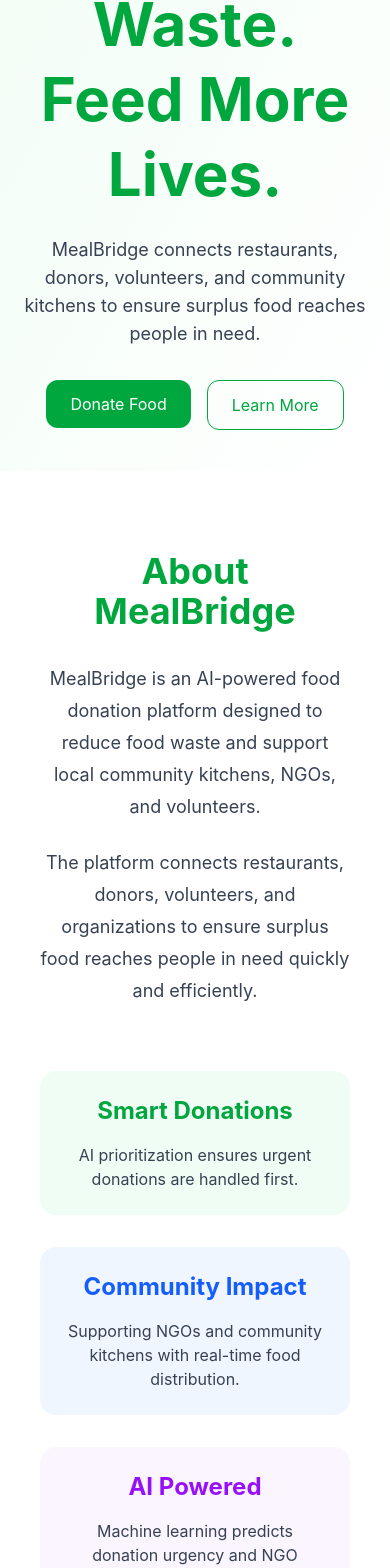
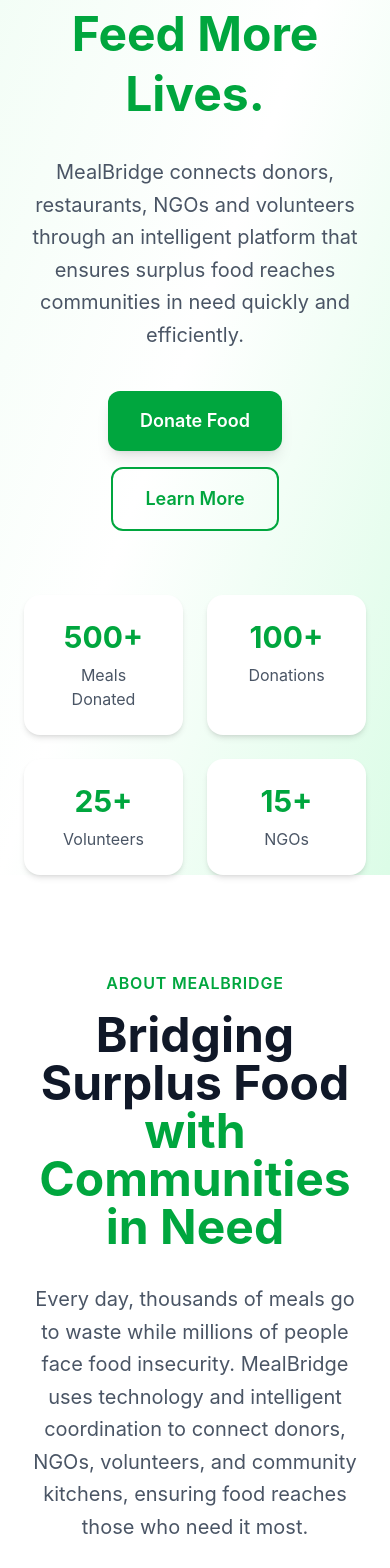
Before and after one commit to rishithambala/MealBridge, a React (Vite) app in the folder client/: page / in a window 390 px wide. Shown: the part 334-1902 px from the top of the page. Built offline with nearby package versions, Linux system fonts and the light colour scheme; no server answers.

Commit message:
Improved dashboard UI

```diff
--- a/client/src/components/About.jsx
+++ b/client/src/components/About.jsx
@@ -2,71 +2,117 @@ const About = () => {
   return (
     <section
       id="about"
-      className="py-20 bg-white px-10"
+      className="py-24 bg-white px-6 md:px-10"
     >
 
-      <div className="max-w-5xl mx-auto text-center">
+      <div className="max-w-6xl mx-auto">
 
-        <h2 className="text-4xl font-bold text-green-600">
-          About MealBridge
-        </h2>
+        <div className="text-center">
 
-        <p className="mt-8 text-lg text-gray-700 leading-8">
+          <span className="text-green-600 font-semibold uppercase tracking-wider">
+            About MealBridge
+          </span>
 
-          MealBridge is an AI-powered food donation platform
-          designed to reduce food waste and support local
-          community kitchens, NGOs, and volunteers.
+          <h2 className="text-5xl font-bold text-gray-900 mt-4">
+            Bridging Surplus Food
+            <span className="text-green-600">
+              {" "}with Communities in Need
+            </span>
+          </h2>
 
-        </p>
+          <p className="mt-8 text-xl text-gray-600 max-w-4xl mx-auto leading-relaxed">
 
-        <p className="mt-6 text-lg text-gray-700 leading-8">
+            Every day, thousands of meals go to waste while
+            millions of people face food insecurity.
+            MealBridge uses technology and intelligent
+            coordination to connect donors, NGOs,
+            volunteers, and community kitchens,
+            ensuring food reaches those who need it most.
 
-          The platform connects restaurants, donors,
-          volunteers, and organizations to ensure surplus
-          food reaches people in need quickly and efficiently.
+          </p>
 
-        </p>
+        </div>
 
-        <div className="grid md:grid-cols-3 gap-8 mt-16">
+        <div className="grid md:grid-cols-3 gap-8 mt-20">
 
-          <div className="bg-green-50 p-6 rounded-2xl">
+          <div className="bg-green-50 p-8 rounded-3xl shadow-sm hover:shadow-lg transition">
+
+            <div className="text-5xl mb-4">
+              🍱
+            </div>
 
             <h3 className="text-2xl font-bold text-green-600">
               Smart Donations
             </h3>
 
-            <p className="mt-4 text-gray-700">
-              AI prioritization ensures urgent donations
-              are handled first.
+            <p className="mt-4 text-gray-700 leading-7">
+
+              Donors can quickly create food donations
+              while the platform prioritizes urgent
+              contributions for faster distribution.
+
             </p>
 
           </div>
 
-          <div className="bg-blue-50 p-6 rounded-2xl">
+          <div className="bg-blue-50 p-8 rounded-3xl shadow-sm hover:shadow-lg transition">
+
+            <div className="text-5xl mb-4">
+              🤝
+            </div>
 
             <h3 className="text-2xl font-bold text-blue-600">
               Community Impact
             </h3>
 
-            <p className="mt-4 text-gray-700">
-              Supporting NGOs and community kitchens
-              with real-time food distribution.
+            <p className="mt-4 text-gray-700 leading-7">
+
+              NGOs, community kitchens and volunteers
+              collaborate through a single platform to
+              reduce food waste and increase social impact.
+
             </p>
 
           </div>
 
-          <div className="bg-purple-50 p-6 rounded-2xl">
+          <div className="bg-purple-50 p-8 rounded-3xl shadow-sm hover:shadow-lg transition">
+
+            <div className="text-5xl mb-4">
+              🤖
+            </div>
 
             <h3 className="text-2xl font-bold text-purple-600">
               AI Powered
             </h3>
 
-            <p className="mt-4 text-gray-700">
-              Machine learning predicts donation urgency
-              and NGO demand.
+            <p className="mt-4 text-gray-700 leading-7">
+
+              Machine learning models help prioritize
+              donations and lay the foundation for future
+              demand forecasting and smart NGO matching.
+
             </p>
 
           </div>
+
+        </div>
+
+        <div className="mt-24 bg-gradient-to-r from-green-600 to-green-700 rounded-3xl text-white p-12 text-center">
+
+          <h3 className="text-4xl font-bold">
+
+            Our Mission
+
+          </h3>
+
+          <p className="mt-6 text-lg max-w-3xl mx-auto leading-8">
+
+            To create a sustainable ecosystem where
+            surplus food is redirected efficiently,
+            communities are empowered, and technology
+            helps eliminate avoidable hunger.
+
+          </p>
 
         </div>
 
--- a/client/src/components/Features.jsx
+++ b/client/src/components/Features.jsx
@@ -1,44 +1,168 @@
 const Features = () => {
   return (
-    <section className="py-20 px-8 bg-white">
+    <section className="py-24 px-6 md:px-10 bg-gray-50">
 
-      <h2 className="text-4xl font-bold text-center text-gray-800">
-        Why MealBridge?
+      <div className="max-w-7xl mx-auto">
+
+        <div className="text-center">
+
+          <span className="text-green-600 font-semibold uppercase tracking-wider">
+            Platform Features
+          </span>
+
+          <h2 className="text-5xl font-bold text-gray-900 mt-4">
+            Everything Needed to
+            <span className="text-green-600">
+              {" "}Reduce Food Waste
+            </span>
           </h2>
 
-      <div className="grid md:grid-cols-3 gap-8 mt-14">
+          <p className="mt-6 text-xl text-gray-600 max-w-3xl mx-auto">
 
-        <div className="bg-gray-100 p-8 rounded-2xl shadow-sm">
-          <h3 className="text-2xl font-semibold text-green-600">
-            Food Donation
+            MealBridge provides a complete ecosystem for food donation,
+            coordination, delivery, and impact tracking.
+
+          </p>
+
+        </div>
+
+        <div className="grid md:grid-cols-2 lg:grid-cols-4 gap-8 mt-20">
+
+          <div className="bg-white p-8 rounded-3xl shadow-md hover:shadow-xl transition">
+
+            <div className="text-5xl mb-4">
+              🍱
+            </div>
+
+            <h3 className="text-2xl font-bold text-green-600">
+              Food Donations
             </h3>
 
-          <p className="mt-4 text-gray-600">
-            Restaurants and individuals can donate surplus food easily.
+            <p className="mt-4 text-gray-600 leading-7">
+
+              Restaurants, donors and organizations
+              can quickly donate surplus food through
+              a simple and streamlined process.
+
             </p>
+
           </div>
 
-        <div className="bg-gray-100 p-8 rounded-2xl shadow-sm">
-          <h3 className="text-2xl font-semibold text-green-600">
-            Smart Matching
+          <div className="bg-white p-8 rounded-3xl shadow-md hover:shadow-xl transition">
+
+            <div className="text-5xl mb-4">
+              🤖
+            </div>
+
+            <h3 className="text-2xl font-bold text-green-600">
+              AI Prioritization
             </h3>
 
-          <p className="mt-4 text-gray-600">
-            AI-based matching connects donations to nearby community kitchens.
+            <p className="mt-4 text-gray-600 leading-7">
+
+              Machine learning predicts donation
+              urgency and helps prioritize food
+              distribution efficiently.
+
             </p>
+
           </div>
 
-        <div className="bg-gray-100 p-8 rounded-2xl shadow-sm">
-          <h3 className="text-2xl font-semibold text-green-600">
-            Volunteer Support
+          <div className="bg-white p-8 rounded-3xl shadow-md hover:shadow-xl transition">
+
+            <div className="text-5xl mb-4">
+              🚚
+            </div>
+
+            <h3 className="text-2xl font-bold text-green-600">
+              Volunteer Network
             </h3>
 
-          <p className="mt-4 text-gray-600">
-            Volunteers help collect and deliver food quickly and safely.
+            <p className="mt-4 text-gray-600 leading-7">
+
+              Volunteers can accept assignments,
+              pick up food, and update delivery
+              progress in real time.
+
             </p>
+
+          </div>
+
+          <div className="bg-white p-8 rounded-3xl shadow-md hover:shadow-xl transition">
+
+            <div className="text-5xl mb-4">
+              📊
+            </div>
+
+            <h3 className="text-2xl font-bold text-green-600">
+              Impact Tracking
+            </h3>
+
+            <p className="mt-4 text-gray-600 leading-7">
+
+              Monitor donations, meals delivered,
+              volunteer activity and platform-wide
+              impact metrics.
+
+            </p>
+
           </div>
 
         </div>
+
+        <div className="grid md:grid-cols-3 gap-8 mt-20">
+
+          <div className="bg-green-600 text-white p-8 rounded-3xl">
+
+            <h3 className="text-3xl font-bold">
+              Fast Distribution
+            </h3>
+
+            <p className="mt-4 leading-7">
+
+              Connect donors and NGOs instantly
+              to reduce delays and prevent food
+              spoilage.
+
+            </p>
+
+          </div>
+
+          <div className="bg-gray-900 text-white p-8 rounded-3xl">
+
+            <h3 className="text-3xl font-bold">
+              Secure Platform
+            </h3>
+
+            <p className="mt-4 leading-7">
+
+              Role-based access ensures donors,
+              NGOs and volunteers have a secure
+              experience.
+
+            </p>
+
+          </div>
+
+          <div className="bg-blue-600 text-white p-8 rounded-3xl">
+
+            <h3 className="text-3xl font-bold">
+              Scalable Solution
+            </h3>
+
+            <p className="mt-4 leading-7">
+
+              Designed to support communities,
+              cities and organizations at scale.
+
+            </p>
+
+          </div>
+
+        </div>
+
+      </div>
+
     </section>
   )
 }
--- a/client/src/components/Footer.jsx
+++ b/client/src/components/Footer.jsx
@@ -1,20 +1,126 @@
+import { Link } from "react-router-dom"
+
 const Footer = () => {
   return (
-    <footer className="bg-white mt-20 py-8 border-t">
+    <footer className="bg-gray-900 text-white mt-20">
 
-      <div className="text-center">
+      <div className="max-w-7xl mx-auto px-8 py-16">
 
-        <h2 className="text-2xl font-bold text-green-600">
-          MealBridge
-        </h2>
+        <div className="grid md:grid-cols-4 gap-10">
 
-        <p className="mt-3 text-gray-600">
-          Reducing food waste through smart community connections.
-        </p>
+          <div>
 
-        <p className="mt-4 text-sm text-gray-400">
-          © 2026 MealBridge. All rights reserved.
-        </p>
+            <h2 className="text-3xl font-bold text-green-400">
+              MealBridge
+            </h2>
+
+            <p className="mt-4 text-gray-300 leading-7">
+
+              AI-powered food redistribution platform
+              connecting donors, NGOs and volunteers
+              to reduce food waste and fight hunger.
+
+            </p>
+
+          </div>
+
+          <div>
+
+            <h3 className="text-xl font-semibold mb-4">
+              Platform
+            </h3>
+
+            <ul className="space-y-3 text-gray-300">
+
+              <li>
+                <Link
+                  to="/"
+                  className="hover:text-green-400"
+                >
+                  Home
+                </Link>
+              </li>
+
+              <li>
+                <Link
+                  to="/dashboard"
+                  className="hover:text-green-400"
+                >
+                  Dashboard
+                </Link>
+              </li>
+
+              <li>
+                <Link
+                  to="/create-donation"
+                  className="hover:text-green-400"
+                >
+                  Donate Food
+                </Link>
+              </li>
+
+            </ul>
+
+          </div>
+
+          <div>
+
+            <h3 className="text-xl font-semibold mb-4">
+              Features
+            </h3>
+
+            <ul className="space-y-3 text-gray-300">
+
+              <li>Food Donations</li>
+
+              <li>AI Prediction</li>
+
+              <li>Volunteer Network</li>
+
+              <li>Impact Tracking</li>
+
+            </ul>
+
+          </div>
+
+          <div>
+
+            <h3 className="text-xl font-semibold mb-4">
+              Contact
+            </h3>
+
+            <ul className="space-y-3 text-gray-300">
+
+              <li>
+                📧 support@mealbridge.org
+              </li>
+
+              <li>
+                🌍 India
+              </li>
+
+              <li>
+                🤝 Community Driven
+              </li>
+
+            </ul>
+
+          </div>
+
+        </div>
+
+        <div className="border-t border-gray-700 mt-12 pt-8 text-center text-gray-400">
+
+          <p>
+            © 2026 MealBridge. All rights reserved.
+          </p>
+
+          <p className="mt-2">
+            Built with React, Node.js, MongoDB,
+            Render, Vercel and Machine Learning.
+          </p>
+
+        </div>
 
       </div>
 
--- a/client/src/components/Hero.jsx
+++ b/client/src/components/Hero.jsx
@@ -1,32 +1,109 @@
 import { Link } from "react-router-dom"
+
 const Hero = () => {
   return (
-    <section className="min-h-[80vh] flex flex-col justify-center items-center text-center px-6 bg-gradient-to-br from-green-50 to-white">
+    <section className="min-h-[90vh] flex flex-col justify-center items-center text-center px-6 bg-gradient-to-br from-green-50 via-white to-green-100">
 
-      <h1 className="text-6xl font-bold text-green-600 leading-tight">
+      <div className="max-w-5xl">
+
+        <span className="inline-block bg-green-100 text-green-700 px-4 py-2 rounded-full font-medium mb-6">
+          🌍 AI-Powered Food Redistribution Platform
+        </span>
+
+        <h1 className="text-5xl md:text-7xl font-bold text-gray-900 leading-tight">
+
           Reduce Food Waste.
           <br />
+
+          <span className="text-green-600">
             Feed More Lives.
+          </span>
+
         </h1>
 
-      <p className="mt-6 text-lg text-gray-700 max-w-2xl">
-        MealBridge connects restaurants, donors, volunteers, and
-        community kitchens to ensure surplus food reaches people in need.
+        <p className="mt-8 text-xl text-gray-600 max-w-3xl mx-auto leading-relaxed">
+
+          MealBridge connects donors, restaurants, NGOs and volunteers
+          through an intelligent platform that ensures surplus food
+          reaches communities in need quickly and efficiently.
+
         </p>
 
-<div className="mt-8 flex gap-4 flex-wrap justify-center">
+        <div className="mt-10 flex gap-4 flex-wrap justify-center">
 
           <Link to="/create-donation">
-    <button className="bg-green-600 text-white px-6 py-3 rounded-xl hover:bg-green-700 transition">
+
+            <button className="bg-green-600 text-white px-8 py-4 rounded-xl text-lg font-semibold hover:bg-green-700 transition shadow-lg">
+
               Donate Food
+
             </button>
+
           </Link>
 
           <a href="#about">
-  <button className="border border-green-600 text-green-600 px-6 py-3 rounded-xl hover:bg-green-50 transition">
+
+            <button className="border-2 border-green-600 text-green-600 px-8 py-4 rounded-xl text-lg font-semibold hover:bg-green-50 transition">
+
               Learn More
+
             </button>
+
           </a>
+
+        </div>
+
+        <div className="mt-16 grid grid-cols-2 md:grid-cols-4 gap-6">
+
+          <div className="bg-white rounded-2xl shadow-md p-6">
+
+            <h3 className="text-3xl font-bold text-green-600">
+              500+
+            </h3>
+
+            <p className="text-gray-600 mt-2">
+              Meals Donated
+            </p>
+
+          </div>
+
+          <div className="bg-white rounded-2xl shadow-md p-6">
+
+            <h3 className="text-3xl font-bold text-green-600">
+              100+
+            </h3>
+
+            <p className="text-gray-600 mt-2">
+              Donations
+            </p>
+
+          </div>
+
+          <div className="bg-white rounded-2xl shadow-md p-6">
+
+            <h3 className="text-3xl font-bold text-green-600">
+              25+
+            </h3>
+
+            <p className="text-gray-600 mt-2">
+              Volunteers
+            </p>
+
+          </div>
+
+          <div className="bg-white rounded-2xl shadow-md p-6">
+
+            <h3 className="text-3xl font-bold text-green-600">
+              15+
+            </h3>
+
+            <p className="text-gray-600 mt-2">
+              NGOs
+            </p>
+
+          </div>
+
+        </div>
 
       </div>
 
```
Also changed, not shown: client/src/pages/Dashboard.jsx (+112 -51 lines). Lines whose indentation alone changed are shown as unchanged.
